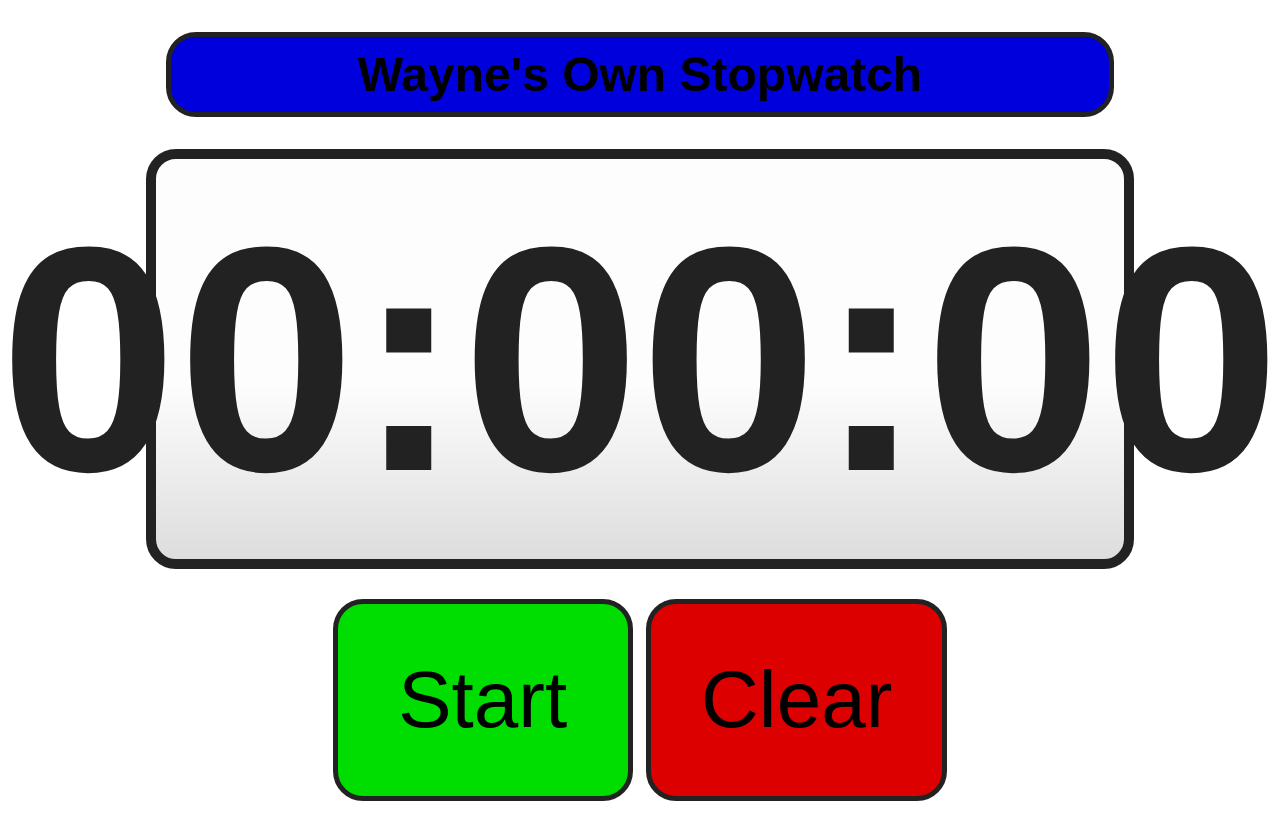
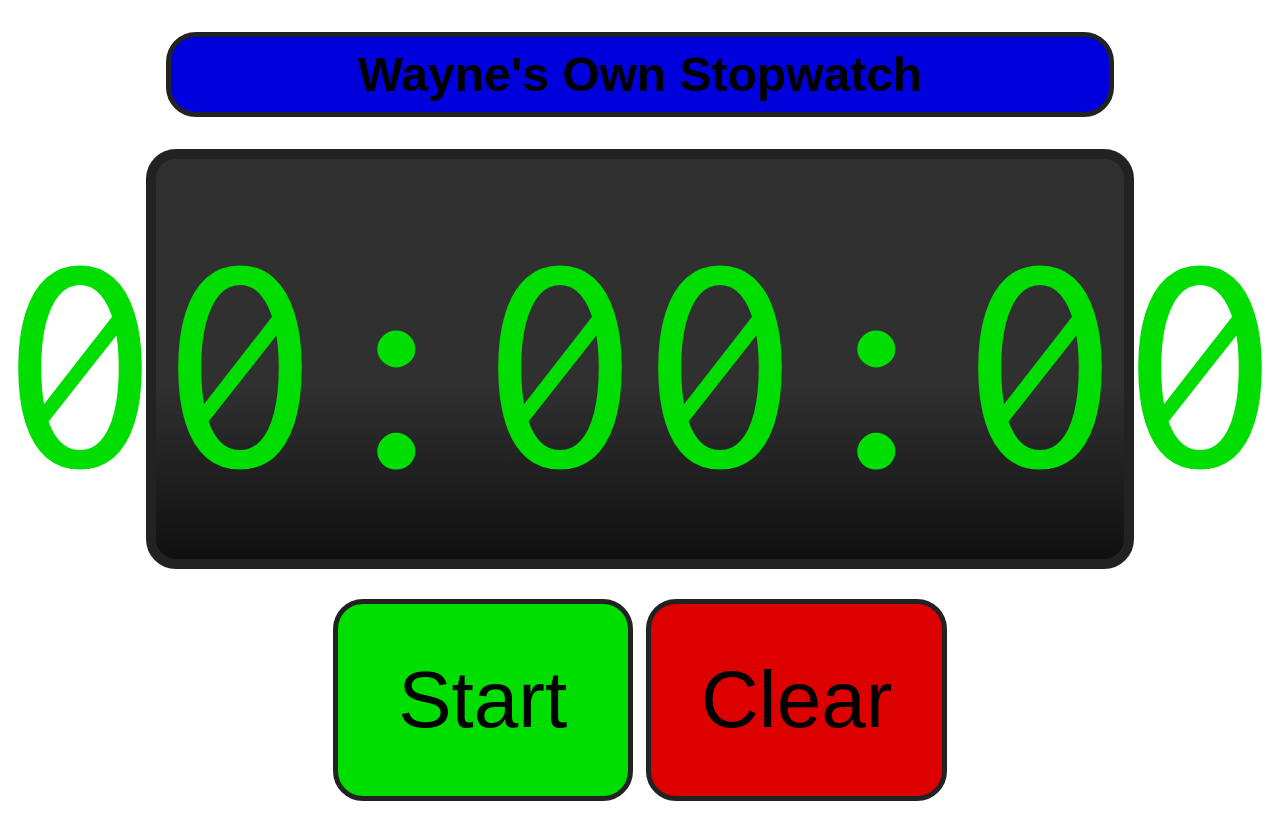
Before and after one commit to wgmyers/stopwatch, a plain HTML site: page index.html in a window 1280 px wide. Drawn offline with Linux system fonts and the light colour scheme.

Commit message:
Used monospace font to avoid judder, now green on black timer

```diff
--- a/index.html
+++ b/index.html
@@ -4,7 +4,7 @@
 	<title>Wayne's Own Stopwatch</title>
 	<meta charset="utf-8">
 	<link rel="stylesheet" href="stopwatch.css">
-
+    <link href="https://fonts.googleapis.com/css?family=Inconsolata" rel="stylesheet">
 	</head>
 	<body>
 		<div id="header">
--- a/stopwatch.css
+++ b/stopwatch.css
@@ -1,5 +1,5 @@
 body {
-	font-family: Arial, sans-serif;
+   font-family: Arial, sans-serif;
 }
 
 div#header {
@@ -19,19 +19,19 @@ h1 {
 }
 
 div#timer {
+   font-family: "Inconsolata", monospace;
    display: flex;
    justify-content: center; /* align horizontal */
    align-items: center; /* align vertical */
-   background: -webkit-linear-gradient(bottom, #dddddd, #fdfdfd 175px);
-   background: -moz-linear-gradient(bottom, #dddddd, #fdfdfd 175px);
-   background: linear-gradient(bottom, #dddddd, #fdfdfd 175px);
+   background: -webkit-linear-gradient(bottom, #101010, #303030 175px);
+   background: -moz-linear-gradient(bottom, #101010, #303030 175px);
+   background: linear-gradient(bottom, #101010, #303030 175px);
    margin: auto;
    position: relative;
    width: 75%;
    min-height: 380px;
-   font-weight: bold;
    font-size: 20em;
-   color: #222;
+   color: #00dd00;
    text-align: center;
    text-decoration: none;
    border-radius: 30px;
```
